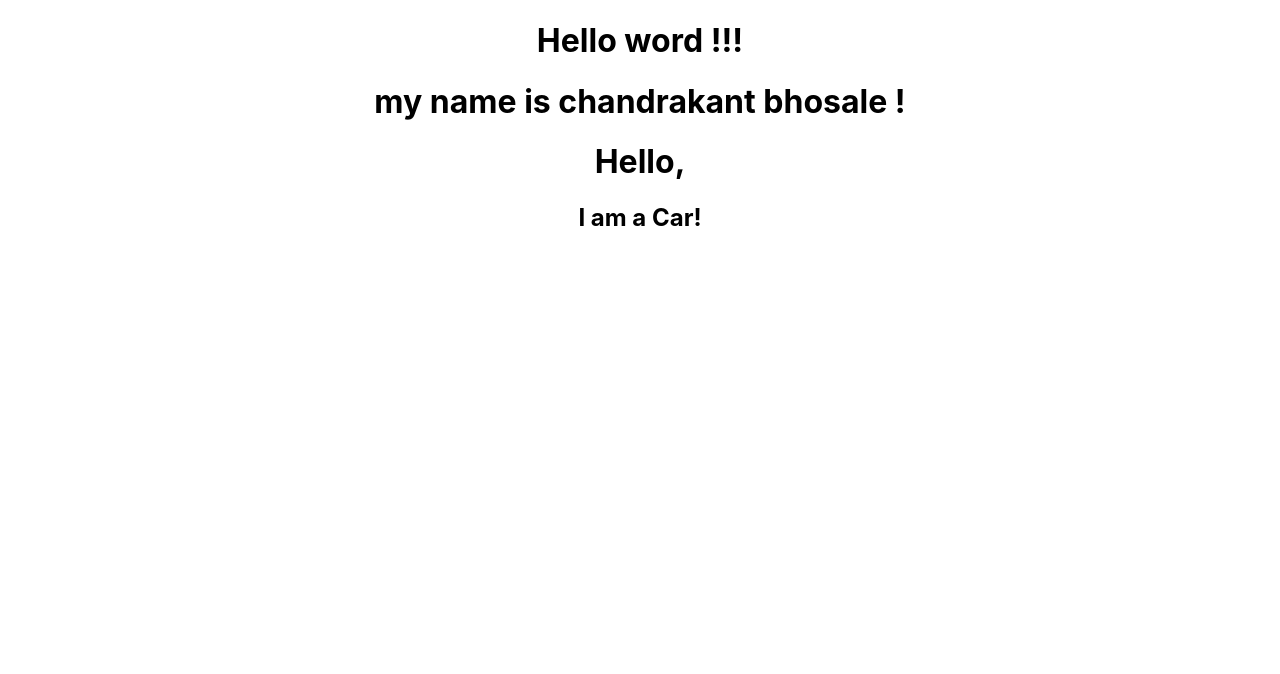
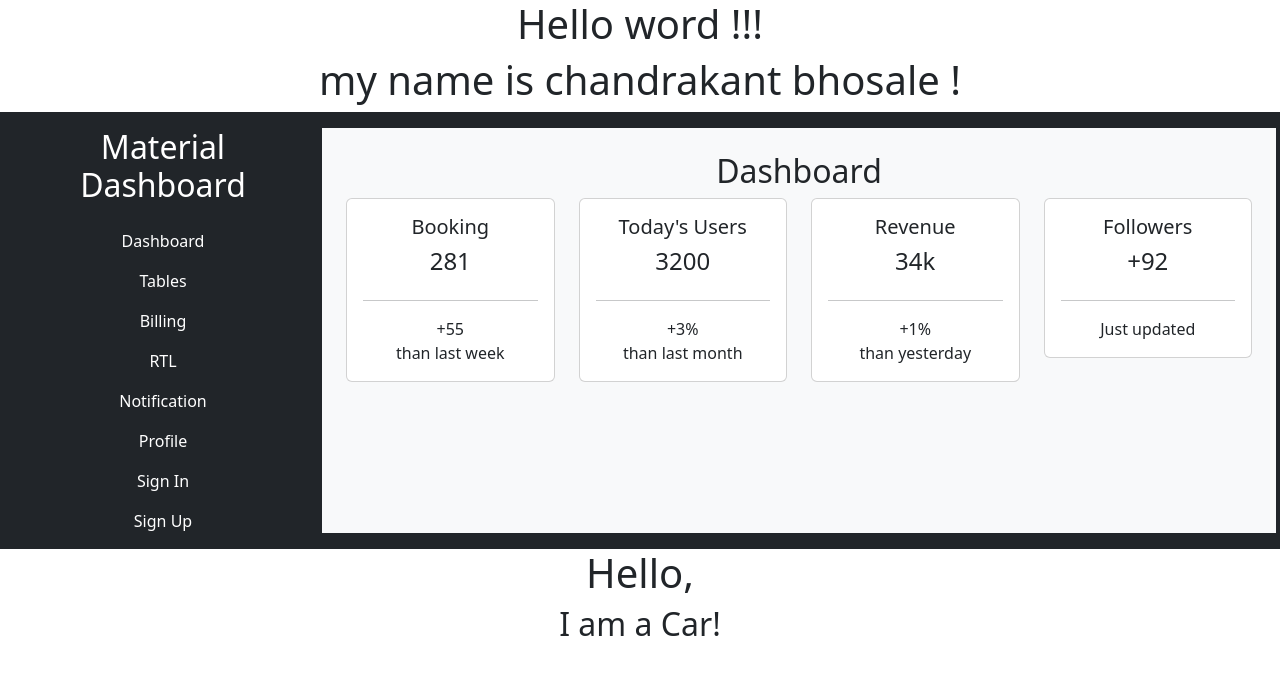
Before and after one commit to handrakantnb18/veracityProjects, a React (Create React App) app in the folder netflix/react-practice/: page / in a window 1280 px wide. Shown: the top 674 px of the page. Built offline with nearby package versions, Linux system fonts and the light colour scheme.

Commit message:
Navbar and cards divided into col-3 and col-9 added

```diff
--- a/netflix/react-practice/src/components/Nav.js
+++ b/netflix/react-practice/src/components/Nav.js
@@ -1,9 +1,116 @@
+import React from "react";
+
+import"bootstrap/dist/css/bootstrap.min.css";
+
 export function Nav() {
 
     return(
-        <nav >
-            <h2></h2>
+
+
+        <nav className="container-fluid bg-dark text-white p-3">
+            <div className="row">
+                <div className="col-3">
+                    <h2 className="mb-4">
+                        Material Dashboard
+                    </h2>
+                    <div className="d-flex flex-column gap-3">
+                        <a href="/dashboard" className="text-white text-decoration-none">
+                            Dashboard
+                        </a>
+                        <a href="/employee" className="text-white text-decoration-none">
+                            Tables
+                        </a>
+
+                        <a href="/users" className="text-white text-decoration-none">
+                            Billing
+                        </a>
+                        <a href="/reports" className="text-white text-decoration-none">
+                            RTL
+                        </a>
+                        <a href="/settings" className="text-white text-decoration-none">
+                            Notification
+                        </a>
+                        <a href="/settings" className="text-white text-decoration-none">
+                            Profile
+                        </a>
+                        <a href="/login" className="text-white text-decoration-none">
+                            Sign In
+                        </a>
+                        <a href="/login" className="text-white text-decoration-none">
+                            Sign Up
+                        </a>
+                    </div>
+                </div>
+
+                <div className="col-9 bg-light text-dark p-4">
+                     <h2>Dashboard</h2>
+                     <div className="row mt-12">
+                        <div className="col-3">
+                            <div className="card p-3">
+                                <h5>Booking</h5>
+                                <h4>281</h4><hr />
+                                <span>+55</span>
+                                <span>than last week</span>
+                            </div>
+                        </div>
+
+                        <div className="col-3">
+                            <div className="card p-3">
+                                <h5>Today's Users</h5>
+                                <h4>3200</h4><hr />
+                                <span>+3%</span>
+                                <span>than last month</span>
+                            </div>
+                        </div>
+
+                        <div className="col-3">
+                            <div className="card p-3">
+                                <h5>Revenue</h5>
+                                <h4>34k</h4><hr />
+                                <span>+1%</span>
+                                <span>than yesterday</span>
+                            </div>
+                        </div>
+
+                        <div className="col-3">
+                            <div className="card p-3">
+                                <h5>Followers</h5>
+                                <h4>+92</h4><hr />
+                                <span> Just updated</span>
+                            </div>
+                        </div>
+                     </div>
+
+                </div>
+            </div>
         </nav>
-    );
+
+
+    //     <nav style={{display: "flex", justifyContent: "space-between", alignItems: "center", padding: "15px 30px", backgroundColor: "#222", color: "white"}}>
+    //         <h2>My Dashboard</h2>
+    //         <div ></div>
+
+    //         <div style={{display:"flex", gap:"25px"}}>
+    //             <a href="/dashboard" style={{color: "white", textDecoration: "none"}}>
+    //                 Dashboard
+    //             </a>
+    //             <a href="/employee" style={{color: "white", textDecoration: "none"}}>
+    //                 Employee
+    //             </a>
+    //             <a href="/users" style={{color: "white", textDecoration: "none"}}>
+    //                 Users
+    //             </a>
+    //             <a href="/reports" style={{color: "white", textDecoration: "none"}}>
+    //                 Reports
+    //             </a>
+    //             <a href="/setting" style={{color: "white", textDecoration: "none"}}>
+    //                 Setting
+    //             </a>
+    //             <a href="/logout" style={{color: "white", textDecoration: "none"}}>
+    //                 Logout
+    //             </a>
+    //         </div>
+    //     </nav>
+     );
 
 }
```
